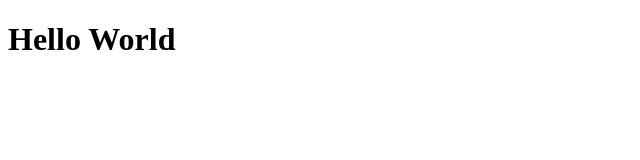
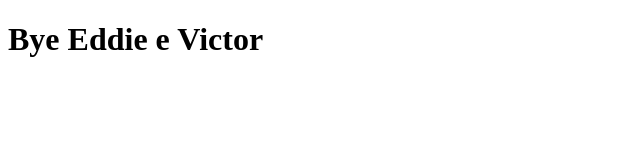
Before and after one commit to DuarteVader/treinamento-git-github, a plain HTML site: page index.html in a window 1280 px wide. Shown: the whole page, without its empty margins (0-640 px from the left). Drawn offline with Linux system fonts and the light colour scheme.

Commit message:
feat: index.html
Modify the message on h1 title

```diff
--- a/index.html
+++ b/index.html
@@ -4,9 +4,9 @@
   <meta charset="UTF-8">
   <meta http-equiv="X-UA-Compatible" content="IE=edge">
   <meta name="viewport" content="width=device-width, initial-scale=1.0">
-  <title>Hello Eddie e Victor</title>
+  <title>Treinamento de Git e Github</title>
 </head>
 <body>
-  <h1>Hello World</h1>
+  <h1>Bye Eddie e Victor</h1>
 </body>
 </html>
```
